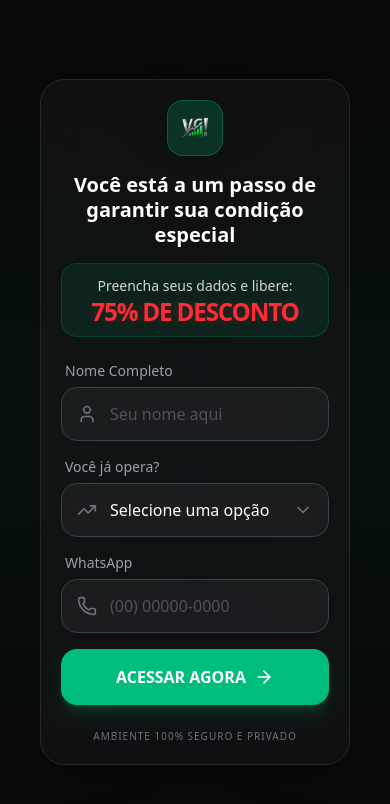
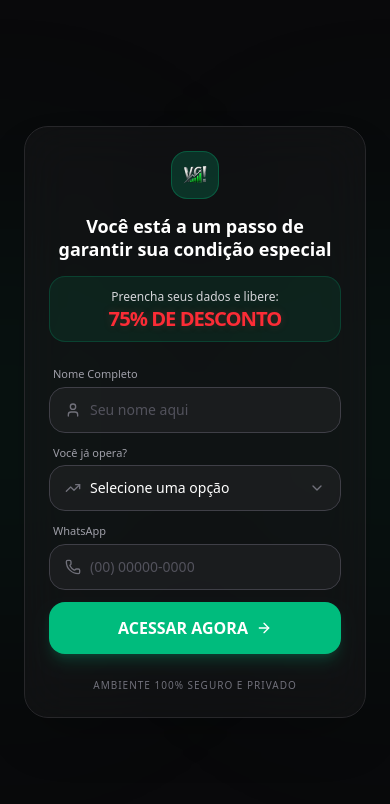
Before and after one commit to thiagosilvacavalcanti/voceconsistente, a React (Vite) app: page / in a window 390 px wide. Shown: the top 804 px of the page. Built offline with nearby package versions, Linux system fonts and the light colour scheme.

Commit message:
Add files via upload

```diff
--- a/src/App.tsx
+++ b/src/App.tsx
@@ -95,8 +95,8 @@ const LeadForm = ({ onComplete }: { onComplete: () => void }) => {
   };
 
   return (
-    <div className="fixed inset-0 z-[100] flex items-center justify-center bg-zinc-950 px-6">
-      <div className="absolute inset-0 overflow-hidden pointer-events-none">
+    <div className="fixed inset-0 z-[100] flex items-start md:items-center justify-center bg-zinc-950 px-6 py-10 overflow-y-auto">
+      <div className="absolute inset-0 overflow-hidden pointer-events-none fixed">
         <div className="absolute top-1/4 -left-1/4 w-1/2 h-1/2 bg-emerald-500/10 blur-[120px] rounded-full" />
         <div className="absolute bottom-1/4 -right-1/4 w-1/2 h-1/2 bg-emerald-500/10 blur-[120px] rounded-full" />
       </div>
@@ -104,15 +104,15 @@ const LeadForm = ({ onComplete }: { onComplete: () => void }) => {
       <motion.div
         initial={{ opacity: 0, scale: 0.9 }}
         animate={{ opacity: 1, scale: 1 }}
-        className="w-full max-w-md bg-zinc-900/50 backdrop-blur-xl border border-zinc-800 p-5 md:p-8 rounded-3xl shadow-2xl relative z-10 mx-4"
+        className="w-full max-w-md bg-zinc-900/50 backdrop-blur-xl border border-zinc-800 p-6 md:p-8 rounded-3xl shadow-2xl relative z-10 mx-auto my-auto"
       >
         <div className="text-center mb-6 md:mb-8">
-          <div className="w-14 h-14 md:w-16 md:h-16 bg-emerald-500/20 rounded-2xl flex items-center justify-center mx-auto mb-4 border border-emerald-500/30">
-            <img src={logoImg} alt="Logo" className="w-8 h-8 md:w-10 md:h-10 object-contain" />
+          <div className="w-12 h-12 md:w-16 md:h-16 bg-emerald-500/20 rounded-2xl flex items-center justify-center mx-auto mb-4 border border-emerald-500/30">
+            <img src={logoImg} alt="Logo" className="w-7 h-7 md:w-10 md:h-10 object-contain" />
           </div>
-          <h2 className="text-xl md:text-2xl font-black text-white mb-4 leading-tight">Você está a um passo de garantir sua condição especial</h2>
+          <h2 className="text-lg md:text-2xl font-black text-white mb-4 leading-tight">Você está a um passo de garantir sua condição especial</h2>
           <div className="bg-emerald-500/10 border border-emerald-500/20 rounded-2xl p-3 md:p-4 mb-2">
-            <p className="text-zinc-300 text-sm md:text-base font-medium mb-1">
+            <p className="text-zinc-300 text-xs md:text-base font-medium mb-1">
               Preencha seus dados e libere:
             </p>
             <motion.div
@@ -125,39 +125,39 @@ const LeadForm = ({ onComplete }: { onComplete: () => void }) => {
                 ]
               }}
               transition={{ repeat: Infinity, duration: 1.5 }}
-              className="text-2xl sm:text-4xl md:text-5xl font-black text-red-500 tracking-tighter leading-none"
+              className="text-xl sm:text-4xl md:text-5xl font-black text-red-500 tracking-tighter leading-none"
             >
               75% DE DESCONTO
             </motion.div>
           </div>
         </div>
 
-        <form onSubmit={handleSubmit} className="space-y-4">
+        <form onSubmit={handleSubmit} className="space-y-3 md:space-y-4">
           <div>
-            <label className="block text-sm font-medium text-zinc-400 mb-1.5 ml-1">Nome Completo</label>
+            <label className="block text-[11px] md:text-sm font-medium text-zinc-400 mb-1 ml-1">Nome Completo</label>
             <div className="relative">
-              <User className="absolute left-4 top-1/2 -translate-y-1/2 w-5 h-5 text-zinc-500" />
+              <User className="absolute left-4 top-1/2 -translate-y-1/2 w-4 h-4 md:w-5 md:h-5 text-zinc-500" />
               <input
                 required
                 type="text"
                 placeholder="Seu nome aqui"
                 value={formData.name}
                 onChange={(e) => setFormData({ ...formData, name: e.target.value })}
-                className="w-full bg-zinc-800/50 border border-zinc-700 rounded-2xl py-3.5 pl-12 pr-4 text-white placeholder:text-zinc-600 focus:outline-none focus:ring-2 focus:ring-emerald-500/50 focus:border-emerald-500 transition-all"
+                className="w-full bg-zinc-800/50 border border-zinc-700 rounded-2xl py-3 md:py-3.5 pl-10 md:pl-12 pr-4 text-sm md:text-base text-white placeholder:text-zinc-600 focus:outline-none focus:ring-2 focus:ring-emerald-500/50 focus:border-emerald-500 transition-all"
               />
             </div>
           </div>
 
           <div>
-            <label className="block text-sm font-medium text-zinc-400 mb-1.5 ml-1">Você já opera?</label>
+            <label className="block text-[11px] md:text-sm font-medium text-zinc-400 mb-1 ml-1">Você já opera?</label>
             <div className="relative">
-              <TrendingUp className="absolute left-4 top-1/2 -translate-y-1/2 w-5 h-5 text-zinc-500" />
+              <TrendingUp className="absolute left-4 top-1/2 -translate-y-1/2 w-4 h-4 md:w-5 md:h-5 text-zinc-500" />
               <select
                 required
                 value={formData.alreadyOperates}
                 onChange={(e) => setFormData({ ...formData, alreadyOperates: e.target.value })}
                 className={cn(
-                  "w-full bg-zinc-800/50 border rounded-2xl py-3.5 pl-12 pr-4 text-white appearance-none focus:outline-none focus:ring-2 focus:ring-emerald-500/50 focus:border-emerald-500 transition-all",
+                  "w-full bg-zinc-800/50 border rounded-2xl py-3 md:py-3.5 pl-10 md:pl-12 pr-4 text-sm md:text-base text-white appearance-none focus:outline-none focus:ring-2 focus:ring-emerald-500/50 focus:border-emerald-500 transition-all",
                   errors.alreadyOperates ? "border-red-500/50 ring-1 ring-red-500/20" : "border-zinc-700"
                 )}
               >
@@ -165,15 +165,15 @@ const LeadForm = ({ onComplete }: { onComplete: () => void }) => {
                 <option value="sim" className="bg-zinc-900">Sim</option>
                 <option value="nao" className="bg-zinc-900">Não</option>
               </select>
-              <ChevronDown className="absolute right-4 top-1/2 -translate-y-1/2 w-5 h-5 text-zinc-500 pointer-events-none" />
+              <ChevronDown className="absolute right-4 top-1/2 -translate-y-1/2 w-4 h-4 md:w-5 md:h-5 text-zinc-500 pointer-events-none" />
             </div>
-            {errors.alreadyOperates && <p className="text-red-400 text-xs mt-1.5 ml-1">{errors.alreadyOperates}</p>}
+            {errors.alreadyOperates && <p className="text-red-400 text-[10px] mt-1 ml-1">{errors.alreadyOperates}</p>}
           </div>
 
           <div>
-            <label className="block text-sm font-medium text-zinc-400 mb-1.5 ml-1">WhatsApp</label>
+            <label className="block text-[11px] md:text-sm font-medium text-zinc-400 mb-1 ml-1">WhatsApp</label>
             <div className="relative">
-              <Phone className="absolute left-4 top-1/2 -translate-y-1/2 w-5 h-5 text-zinc-500" />
+              <Phone className="absolute left-4 top-1/2 -translate-y-1/2 w-4 h-4 md:w-5 md:h-5 text-zinc-500" />
               <input
                 required
                 type="tel"
@@ -181,25 +181,25 @@ const LeadForm = ({ onComplete }: { onComplete: () => void }) => {
                 value={formData.phone}
                 onChange={(e) => setFormData({ ...formData, phone: formatPhone(e.target.value) })}
                 className={cn(
-                  "w-full bg-zinc-800/50 border rounded-2xl py-3.5 pl-12 pr-4 text-white placeholder:text-zinc-600 focus:outline-none focus:ring-2 focus:ring-emerald-500/50 focus:border-emerald-500 transition-all",
+                  "w-full bg-zinc-800/50 border rounded-2xl py-3 md:py-3.5 pl-10 md:pl-12 pr-4 text-sm md:text-base text-white placeholder:text-zinc-600 focus:outline-none focus:ring-2 focus:ring-emerald-500/50 focus:border-emerald-500 transition-all",
                   errors.phone ? "border-red-500/50 ring-1 ring-red-500/20" : "border-zinc-700"
                 )}
               />
             </div>
-            {errors.phone && <p className="text-red-400 text-xs mt-1.5 ml-1">{errors.phone}</p>}
+            {errors.phone && <p className="text-red-400 text-[10px] mt-1 ml-1">{errors.phone}</p>}
           </div>
 
           <button
             disabled={isSubmitting}
             type="submit"
-            className="w-full bg-emerald-500 hover:bg-emerald-400 text-white font-bold py-4 rounded-2xl shadow-lg shadow-emerald-500/20 transition-all active:scale-[0.98] disabled:opacity-50 flex items-center justify-center gap-2 mt-4"
+            className="w-full bg-emerald-500 hover:bg-emerald-400 text-white font-bold py-3.5 md:py-4 rounded-2xl shadow-lg shadow-emerald-500/20 transition-all active:scale-[0.98] disabled:opacity-50 flex items-center justify-center gap-2 mt-2 md:mt-4"
           >
             {isSubmitting ? (
-              <div className="w-6 h-6 border-2 border-white/30 border-t-white rounded-full animate-spin" />
+              <div className="w-5 h-5 md:w-6 md:h-6 border-2 border-white/30 border-t-white rounded-full animate-spin" />
             ) : (
               <>
                 ACESSAR AGORA
-                <ArrowRight className="w-5 h-5" />
+                <ArrowRight className="w-4 h-4 md:w-5 md:h-5" />
               </>
             )}
           </button>
@@ -433,6 +433,12 @@ export default function App() {
   const isVideoInView = useInView(videoRef, { amount: 0.5 });
 
   useEffect(() => {
+    const params = new URLSearchParams(window.location.search);
+    if (params.get('form') === 'true') {
+      setIsAuthorized(false);
+      return;
+    }
+
     const captured = localStorage.getItem('lead_captured');
     if (captured === 'true') {
       setIsAuthorized(true);
@@ -649,8 +655,8 @@ export default function App() {
         </section>
 
         {/* Why Section */}
-        <section className="h-[230px] bg-white text-zinc-950 overflow-hidden relative">
-          <div className="container mx-auto px-6 h-full flex flex-col justify-center py-4">
+        <section className="min-h-[300px] py-12 bg-white text-zinc-950 relative">
+          <div className="container mx-auto px-6 h-full flex flex-col justify-center">
             <div className="text-center mb-4">
               <motion.h2
                 initial={{ opacity: 0, y: 10 }}
@@ -715,7 +721,7 @@ export default function App() {
               {[
                 { icon: <BookOpen />, title: "Fundamentos", desc: "A base sólida que todo trader consistente precisa ter." },
                 { icon: <TrendingUp />, title: "A Técnica", desc: "O passo a passo da nossa estratégia vencedora." },
-                { icon: <ShieldCheck />, title: "Risco", desc: "Como manter seu capital e nunca quebrar a banca." },
+                { icon: <ShieldCheck />, title: "Risco", desc: "Como proteger seu capital." },
                 { icon: <Users />, title: "Comunidade", desc: "Acesso ao grupo exclusivo de alunos para troca de experiências." }
               ].map((item, i) => (
                 <div key={i} className="p-8 rounded-2xl bg-zinc-900 border border-zinc-800 hover:border-emerald-500/50 transition-all group">
```
